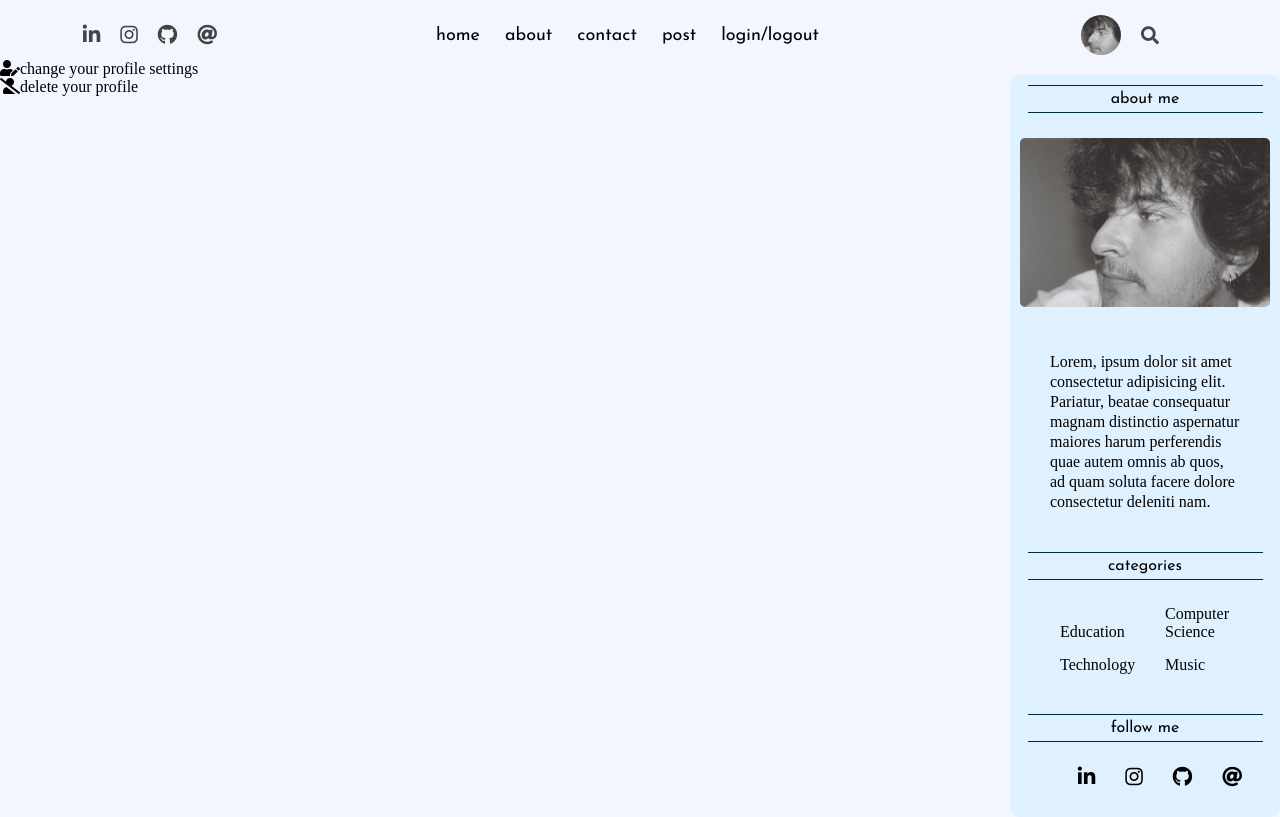
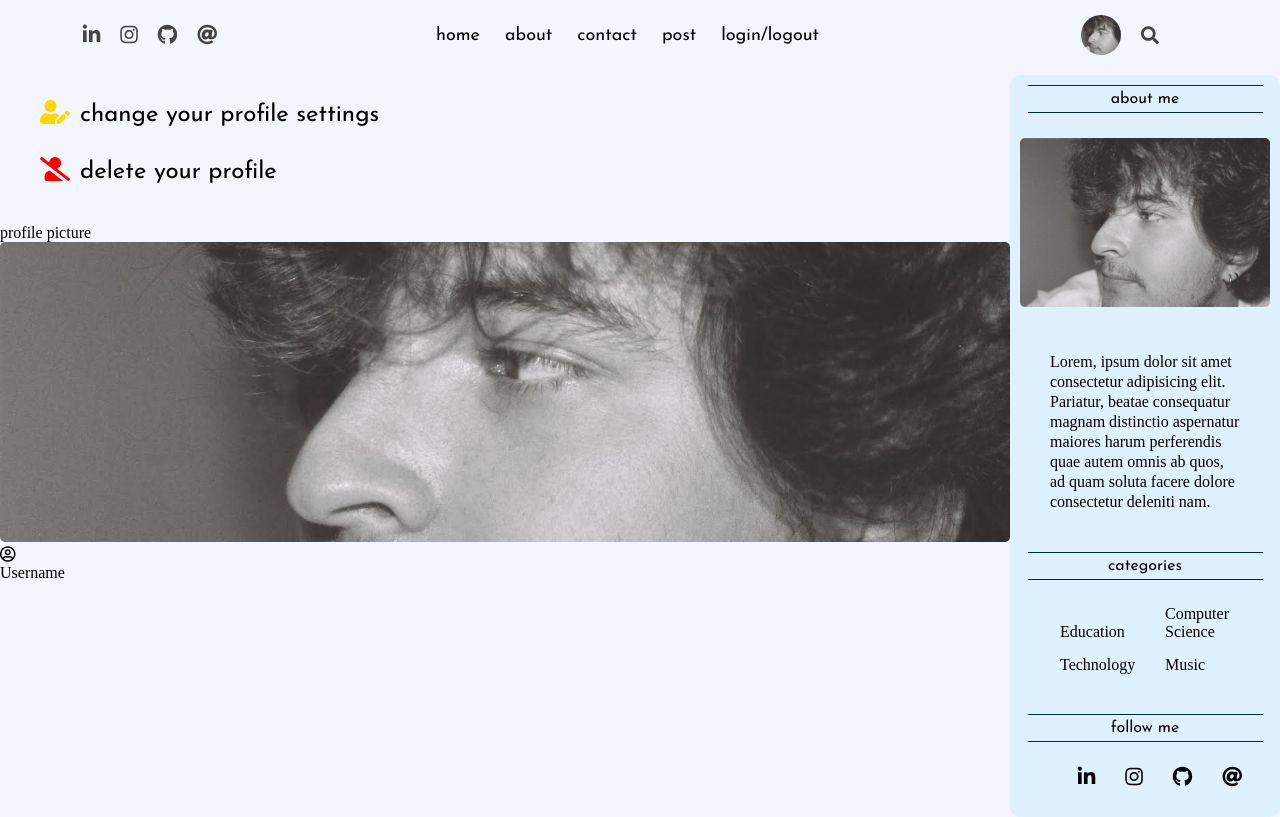
Before and after one commit to oucar/mern-blog, a React (Create React App) app: page / in a window 1280 px wide. Built offline with nearby package versions, Linux system fonts and the light colour scheme; the HTML template or start-up script is replaced by a standard one.

Commit message:
Settings prototype

```diff
--- a/src/pages/settings/Settings.jsx
+++ b/src/pages/settings/Settings.jsx
@@ -1,11 +1,12 @@
 import "./settings.scss"
 import Sidebar from "../../components/sidebar/Sidebar"
+import placeholderImg from "../../components/assets/me.JPG"
 
 const Settings = () => {
     return (
         <div className="settings">
             <div className="settingsWrapper">
-                <div className="settingsName">
+                <div className="settingsTitle">
                     <div className="settingsSelections">
                         <div className="settingsUpdateWrapper">
                             <i className="fas fa-user-edit settingIcon"></i>
@@ -15,10 +16,30 @@ const Settings = () => {
                             <i className="fas fa-user-slash settingIcon"></i>
                             <span className="settingsDeleteTitle">delete your profile</span>
                         </div>
+                    </div>
+                </div>
 
+                {/* FORM */}
+                <form action="#" className="settingsForm">
+                    <label>profile picture</label>
+                    <div className="settingsProfilePicture">
+                        <img src={placeholderImg} alt="Profile Picture" />
+
+                        <label htmlFor="fileInput">
+                            <i className="far fa-user-circle settingProfilePicture"></i>
+                        </label>
+                        <input type="file" class="imageInput" id="fileInput" />
                     </div>
 
-                </div>
+                    {/* Username */}
+                    <label>Username</label>
+
+
+                    {/* Email */}
+
+
+                </form>
+
             </div>
             <Sidebar/>
 
--- a/src/pages/settings/settings.scss
+++ b/src/pages/settings/settings.scss
@@ -1,9 +1,44 @@
+$editIcon: gold;
+$deleteIcon: red;
+
 .settings{
     display: flex;
 
     .settingsWrapper{
         width: 80%;
+    }
+
+    .settingsSelections{
+        font-family: 'Josefin Sans', sans-serif;
+        font-size: 24px;
+
+        // flex related
+        margin: 40px;
+
+        .settingsUpdateWrapper{
+
+            margin-bottom: 30px;
+            .settingIcon{
+                color: $editIcon;
+                margin-right: 10px;
+            }
+        }
+
+        .settingsDeleteWrapper{
+            .settingIcon{
+                color: $deleteIcon;
+                margin-right: 10px;
+            }
+        }
+
+    }
 
 
+    // FORM
+    form{
+
+        .imageInput{
+            display: none;;
+        }
     }
 }
```
